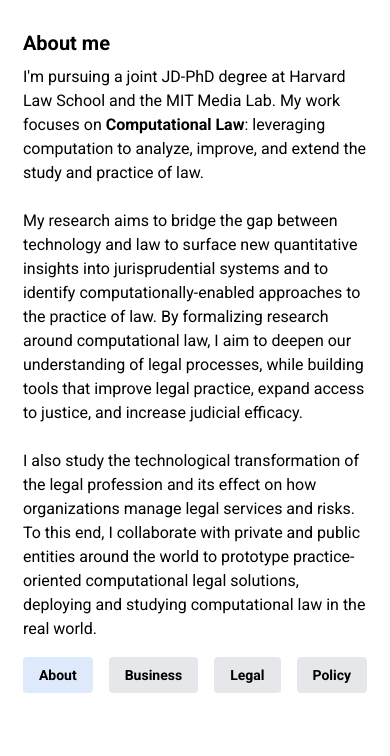
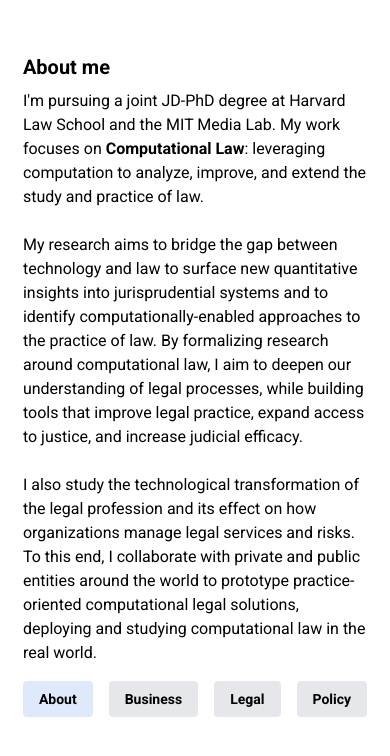
Before and after one commit to rmahari/rmahari.github.io, a plain HTML site: page index.html in a window 390 px wide. Shown: the part 423-1179 px from the top of the page. Drawn offline with nearby package versions, Linux system fonts and the light colour scheme; some icons are missing.

Commit message:
more space at header

```diff
--- a/index.html
+++ b/index.html
@@ -642,7 +642,7 @@
 	<!-- Header -->
 
 	<div id="home" class="container mx-auto py-8 px-4 md:px-8 container-main align-center">
-		<div class="flex flex-col md:flex-row justify-center items-center py-2 md:py-12 md:space-x-8">
+		<div class="flex flex-col md:flex-row justify-center items-center py-8 md:py-12 md:space-x-8">
 			<div class="text-center align-center mb-6 md:mb-0">
 				<img src="images/Speaking.jpg" alt="Robert Mahari"
 					class="circle-image w-48 md:w-96 mx-auto md:mx-0 mb-4 aspect-square object-scale-down">
```
